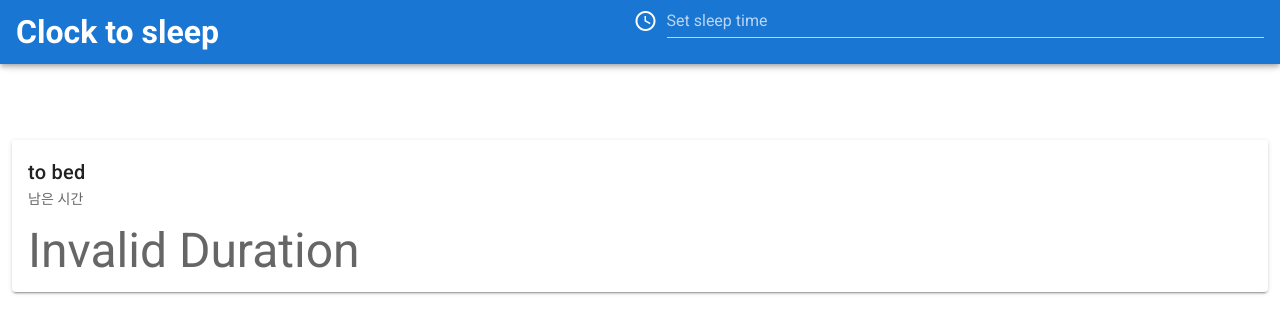
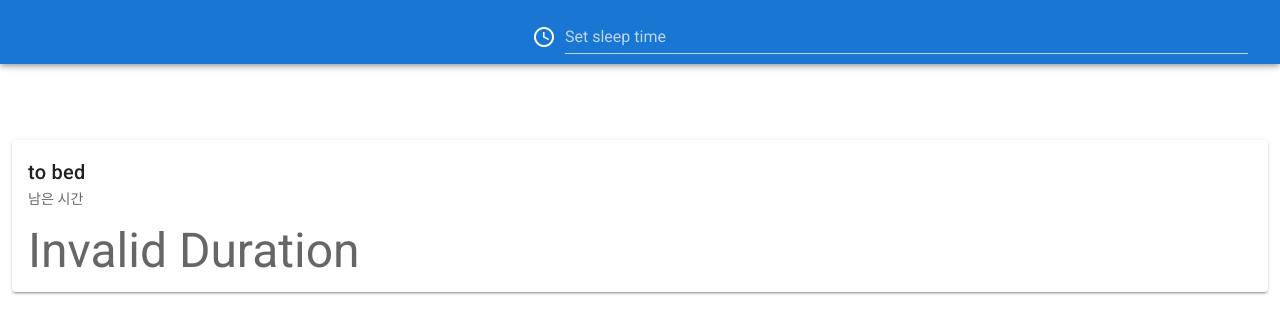
Before and after one commit to LoveMeWithoutAll/clock-to-death, a Vue app: page / in a window 1280 px wide. Shown: the top 334 px of the page. Built offline with nearby package versions, Linux system fonts and the light colour scheme.

Commit message:
design menu bar

```diff
--- a/src/components/menu-bar.vue
+++ b/src/components/menu-bar.vue
@@ -1,8 +1,5 @@
 <template>
-  <v-app-bar app color="primary" dark>
-    <div class="d-flex align-center">
-      <h1>Clock to sleep</h1>
-    </div>
+  <v-app-bar app color="primary" dark class="pa-4">
     <v-spacer></v-spacer>
     <v-dialog
       ref="dialog"
```
